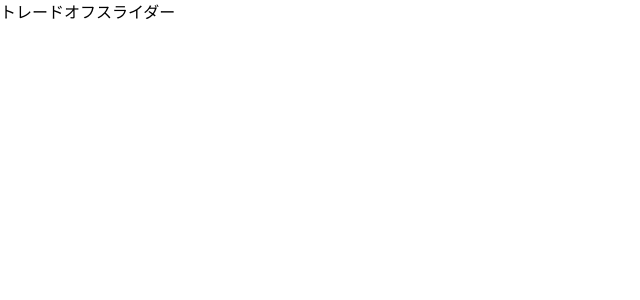
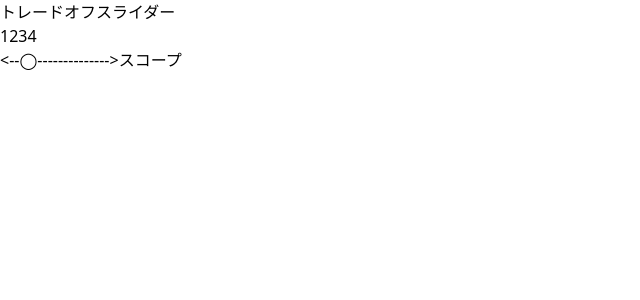
Before and after one commit to tee-talog/easy-trade-off-slider, a Next.js app: page / in a window 1280 px wide. Shown: the top 300 px of the page, without its empty margins (0-640 px from the left). Built offline with nearby package versions, Linux system fonts and the light colour scheme.

Commit message:
temp dom

```diff
--- a/pages/index.tsx
+++ b/pages/index.tsx
@@ -13,7 +13,21 @@ const Home: NextPage = () => {
       <header>トレードオフスライダー</header>
       <main>
         <div>
-          <div></div>
+          {/* tableHeader */}
+          <ul className="flex">
+            <li>1</li>
+            <li>2</li>
+            <li>3</li>
+            <li>4</li>
+          </ul>
+
+          {/* rows */}
+          <ul>
+            <li className="flex">
+              <div>&lt;--◯--------------&gt;</div>
+              <div>スコープ</div>
+            </li>
+          </ul>
         </div>
       </main>
     </div>
```
